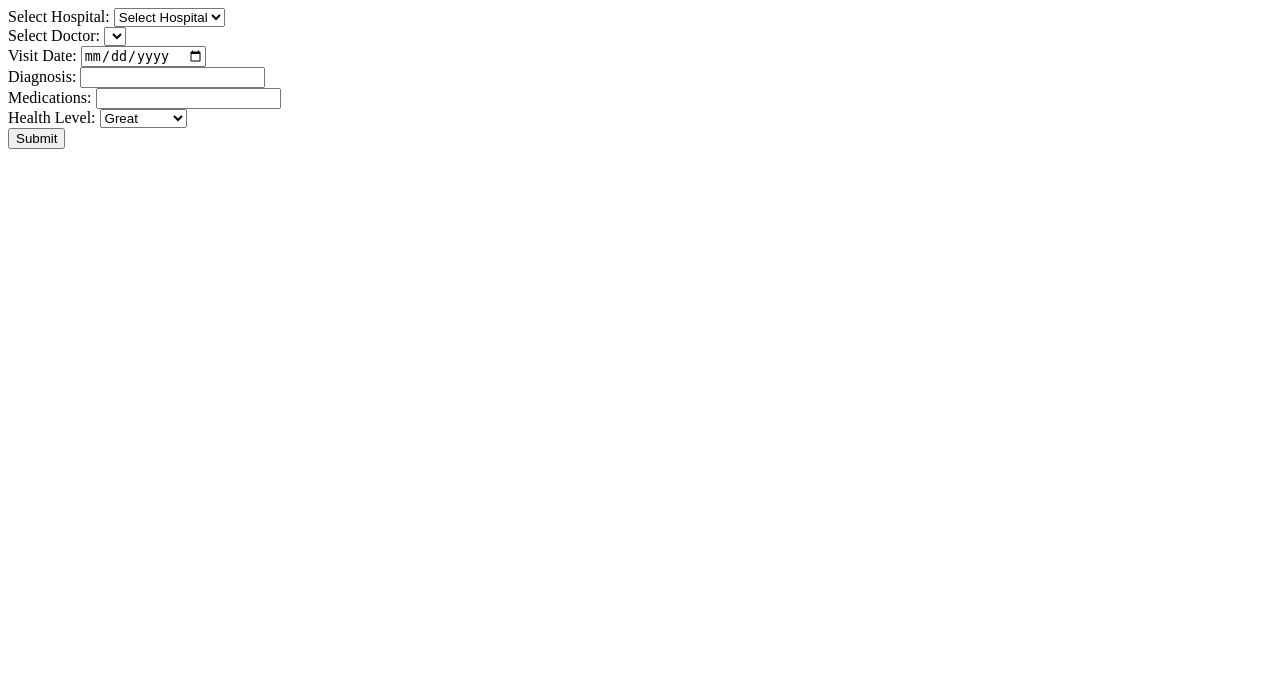
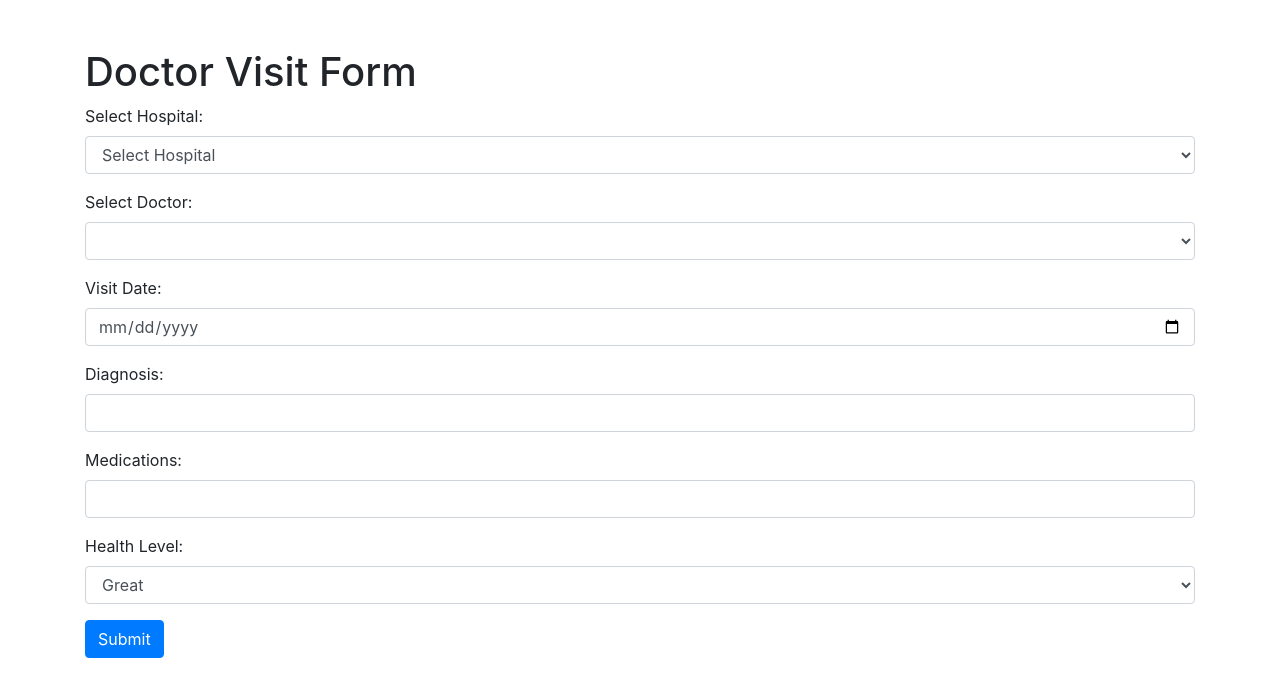
Before and after one commit to aakash-mahesha/DBMS-Final-Project, a Flask app: page /agency/1/doctor_visit_form/pet/1 in a window 1280 px wide. Shown: the top 697 px of the page. Run offline with Flask 3, Linux system fonts and the light colour scheme; lists and menus that the app fills with data are empty; some libraries are stand-ins or nearby versions.

Commit message:
applied css to doctor_visit_form

```diff
--- a/code/pacs/templates/animal_agency/doctor_visit_form.html
+++ b/code/pacs/templates/animal_agency/doctor_visit_form.html
@@ -4,55 +4,64 @@
     <meta charset="UTF-8">
     <meta name="viewport" content="width=device-width, initial-scale=1.0">
     <title>Doctor Visit Form</title>
+    <!-- Include Bootstrap CSS -->
+    <link href="https://stackpath.bootstrapcdn.com/bootstrap/4.5.2/css/bootstrap.min.css" rel="stylesheet">
     <script src="https://code.jquery.com/jquery-3.6.4.min.js"></script>
+
+    <link href="/static/bootstrap.min.css" rel="stylesheet">
+
 </head>
 <body>
 
-<form id="doctorVisitForm" method="post" action="{{url_for('doctor_visit_form',agency_name = agency_name,pet_id = pet_id)}}">
+<div class="container mt-5">
+    <h1> Doctor Visit Form</h1>
+    <form id="doctorVisitForm" method="post" action="{{url_for('doctor_visit_form', agency_name=agency_name, pet_id=pet_id)}}" class="needs-validation" novalidate>
+
+        <div class="form-group">
             <label for="hospital">Select Hospital:</label>
-    <select id="hospital" name="hospital">
+            <select id="hospital" name="hospital" class="form-control">
                 <option value="">Select Hospital</option>
                 {% for hospital in hospitals %}
                     <option value="{{ hospital }}">{{ hospital }}</option>
                 {% endfor %}
             </select>
+        </div>
 
-    <br>
-
+        <div class="form-group">
             <label for="doctor">Select Doctor:</label>
-    <select id="doctor" name="doctor" required>
+            <select id="doctor" name="doctor" class="form-control" required>
                 <!-- Doctors will be dynamically added here based on the selected hospital -->
             </select>
+        </div>
 
-    <br>
+        <div class="form-group">
+            <label for="visit_date">Visit Date:</label>
+            <input type="date" id="visit_date" name="visit_date" class="form-control" required>
+        </div>
 
-    <label for="visit_date">Visit Date:</label>
-    <input type="date" id="visit_date" name="visit_date" required>
+        <div class="form-group">
+            <label for="diagnosis">Diagnosis:</label>
+            <input type="text" id="diagnosis" name="diagnosis" class="form-control" required>
+        </div>
 
-    <br>
+        <div class="form-group">
+            <label for="medications">Medications:</label>
+            <input type="text" id="medications" name="medications" class="form-control" required>
+        </div>
 
-    <label for="diagnosis">Diagnosis:</label>
-    <input type="textbox" id="diagnosis" name="diagnosis" required>
-
-    <br>
-
-    <label for="medications">Medications:</label>
-    <input type="text" id="medications" name="medications" required>
-
-    <br>
-
+        <div class="form-group">
             <label for="health_level">Health Level:</label>
-    <select id="health_level" name="health_level" required>
+            <select id="health_level" name="health_level" class="form-control" required>
                 <option value="Great">Great</option>
                 <option value="Good">Good</option>
                 <option value="Moderate">Moderate</option>
                 <option value="Need Care">Need Care</option>
             </select>
+        </div>
 
-    <br>
-
-    <button type="submit">Submit</button>
+        <button type="submit" class="btn btn-primary">Submit</button>
     </form>
+</div>
 
 <script>
     $(document).ready(function() {
@@ -62,24 +71,31 @@
         $.ajax({
             url: "/get_doctors",
             type: "POST",
-                data: {hospital: selectedHospital},
+            data: { hospital: selectedHospital },
             success: function(data) {
                 $("#doctor").empty();
                 $.each(data, function(index, doctor) {
                     // Combine first and last name for display
                     var fullName = doctor.doctor_first_name + ' ' + doctor.doctor_last_name;
-                        console.log(fullName,doctor.doctor_id)
+                    console.log(fullName, doctor.doctor_id)
                     // Append option with doctor_id as value and fullName as text
                     $("#doctor").append('<option value="' + doctor.doctor_id + '">' + fullName + '</option>');
                 });
             },
-                error: function(error) {
-                    console.log("Error fetching doctors: " + error);
+            error: function(jqXHR, textStatus, errorThrown) {
+                console.log("AJAX Error: " + textStatus, errorThrown);
             }
         });
     });
 });
+
 </script>
+
+
+<!-- Include Bootstrap JS and Popper.js -->
+<script src="https://code.jquery.com/jquery-3.6.4.min.js"></script>
+<script src="https://cdn.jsdelivr.net/npm/@popperjs/core@2.5.1/dist/umd/popper.min.js"></script>
+<script src="https://stackpath.bootstrapcdn.com/bootstrap/4.5.2/js/bootstrap.min.js"></script>
 
 </body>
 </html>
```
Lines whose indentation alone changed are shown as unchanged.
